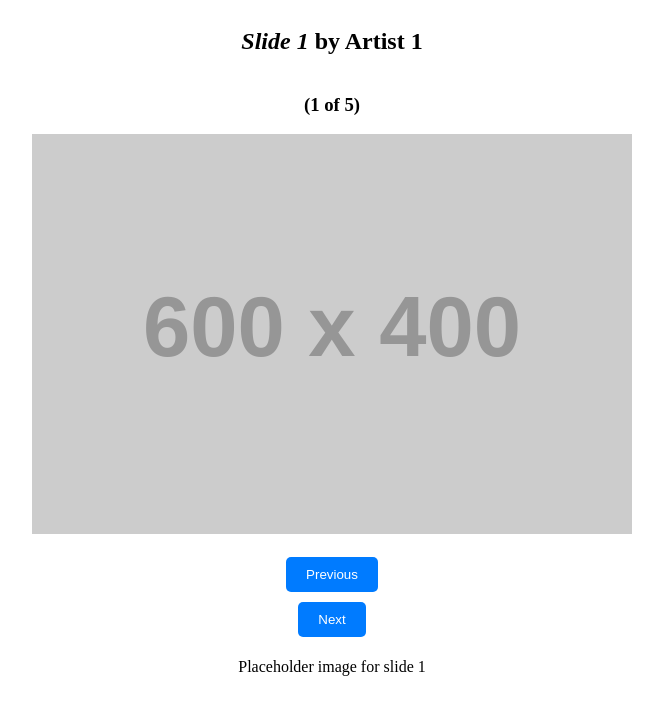
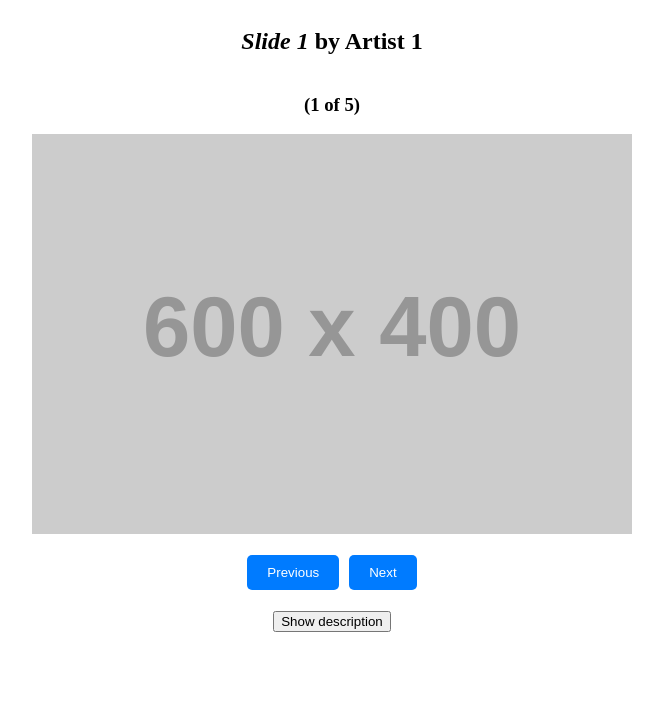
Before and after one commit to joouseong/react-project1, a React (Vite) app: page / in a window 1280 px wide. Shown: the top 714 px of the page, without its empty margins (308-971 px from the left). Built offline with nearby package versions, Linux system fonts and the light colour scheme.

Commit message:
0527 commit

```diff
--- a/src/components/Carousel/Carousel.jsx
+++ b/src/components/Carousel/Carousel.jsx
@@ -4,6 +4,8 @@
 
 export default function Carousel() {
     const [index, setIndex] = useState(0);
+    // 1. 불린 타입의 State 추가(기본값은 닫혀있도록 false 설정)
+    const [more, setMore] = useState(false);
 
     function handleNext() {
         if (index === galleryImages.length -1) {
@@ -21,6 +23,11 @@
         }
     }
 
+    // 2. 토글할 수 있는 이벤트 핸들러 작성
+    function handleMoreClick() {
+        setMore(!more); // 현재 상태의 반대 값으로 토글
+    }
+
     let slide = galleryImages[index];
     return (
         <section className={style.wrapper}>
@@ -32,10 +39,19 @@
                 ({index + 1} of {galleryImages.length})
             </h3>
             <img src={slide.url} alt={slide.alt} />
-            <br />
-            <button onClick={handlePrevious} className={style.button}>Previous</button>
-            <button onClick={handleNext} className={style.button}>Next</button>
-            <p>{slide.description}</p>
+            <p>
+                <button onClick={handlePrevious} className={style.button}>Previous</button>
+                <button onClick={handleNext} className={style.button}>Next</button>
+            </p>
+
+            {/* 3. 버튼 추가 및 handleMoreClick 핸들러 전달 */}
+            {/* 4. more 값에 따라 버튼 라벨 변경 (삼항 연산자 사용) */}
+            <button onClick={handleMoreClick}>
+                {more ? "Hide" : "Show"} description
+            </button>
+
+            {/* 5. more가 true일 때만 description을 보여줌 (단락 평가 && 사용) */}
+            {more && <p>{slide.description}</p>}
         </section>
     )
 }
--- a/src/components/Carousel/imgData.jsx
+++ b/src/components/Carousel/imgData.jsx
@@ -17,7 +17,7 @@
     },
     {
         name: "Slide 3",
-        artist: "Artist 1",
+        artist: "Artist 3",
         description: "Placeholder image for slide 3",
         url: "https://placehold.co/600x400?text=slide3",
         alt: "Slide 3",
```
